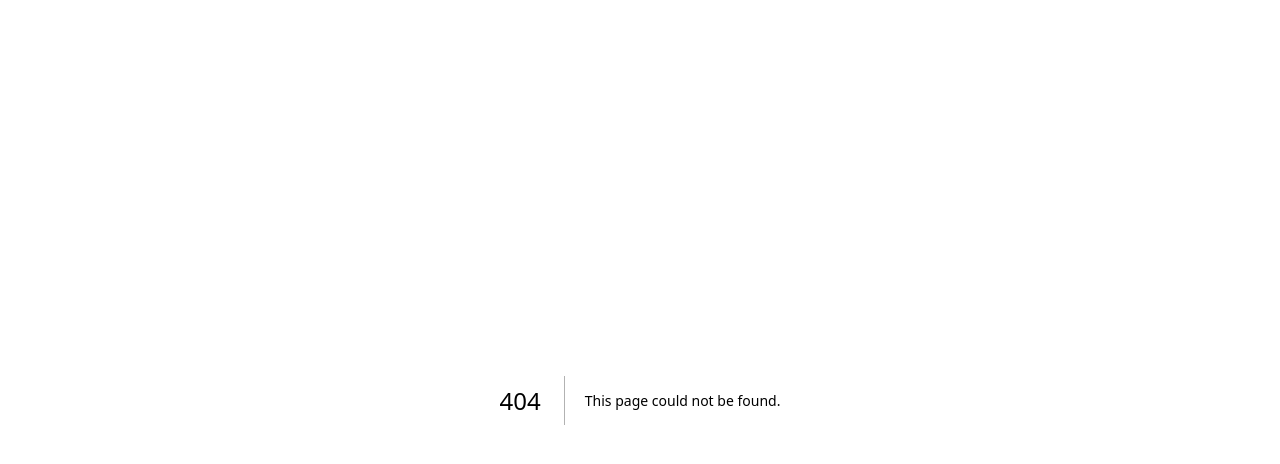
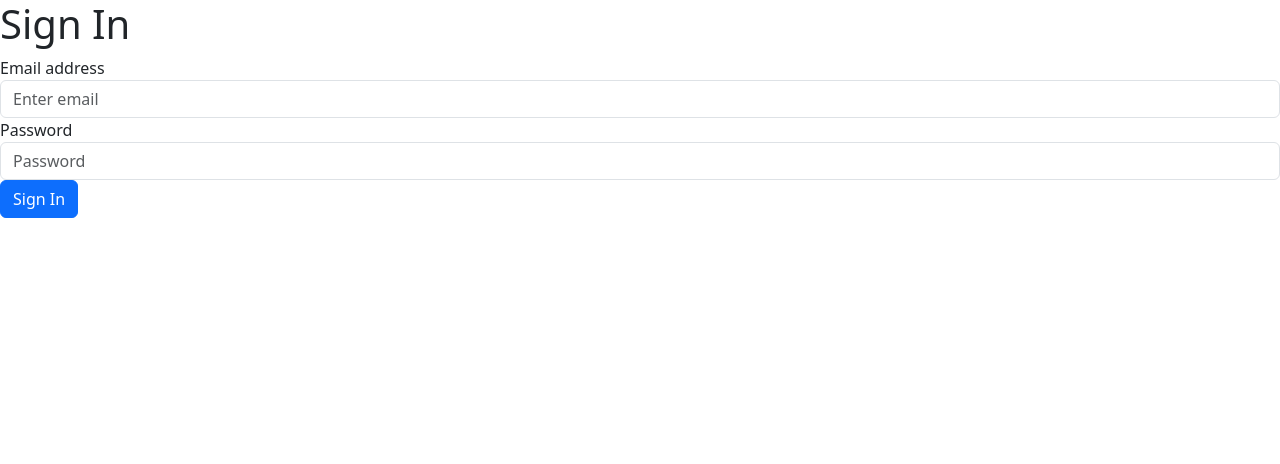
Before and after one commit to colema18/ticketing, a Next.js app in the folder client/: page /auth/signin in a window 1280 px wide. Before the commit this address had no page. Shown: the top 464 px of the page. Built offline with nearby package versions, Linux system fonts and the light colour scheme.

Commit message:
SignIn is in place now

```diff
--- /dev/null
+++ b/client/pages/auth/signin.js
@@ -0,0 +1,52 @@
+import { useState } from 'react';
+import Router from 'next/router';
+import useRequest from '../../hooks/use-request';
+
+const Signup = () => {
+    const [email, setEmail] = useState('');
+    const [password, setPassword] = useState('');
+    const { doRequest, errors } = useRequest({
+        url: '/api/users/signin',
+        method: 'post',
+        body: {
+            email,
+            password
+        },
+        onSuccess: () => Router.push('/')
+    });
+
+    const onSubmit = async (event) => {
+        event.preventDefault();
+        doRequest();
+    };
+
+    return (
+        <form onSubmit={onSubmit}>
+            <h1>Sign In</h1>
+            <div className="form-group">
+                <label htmlFor="email">Email address</label>
+                <input
+                    value={email}
+                    onChange={e => setEmail(e.target.value)}
+                    type="email"
+                    className="form-control"
+                    id="email"
+                    placeholder="Enter email" />
+            </div>
+            <div className="form-group">
+                <label htmlFor="password">Password</label>
+                <input
+                    value={password}
+                    onChange={e => setPassword(e.target.value)}
+                    type="password"
+                    className="form-control"
+                    id="password"
+                    placeholder="Password" />
+            </div>
+            {errors}
+            <button type="submit" className="btn btn-primary">Sign In</button>
+        </form>
+    );
+};
+
+export default Signup;
--- a/client/pages/banana.js
+++ /dev/null
@@ -1,5 +0,0 @@
-const Banana = () => {
-    return <h1>Banana</h1>;
-};
-
-export default Banana;
```
